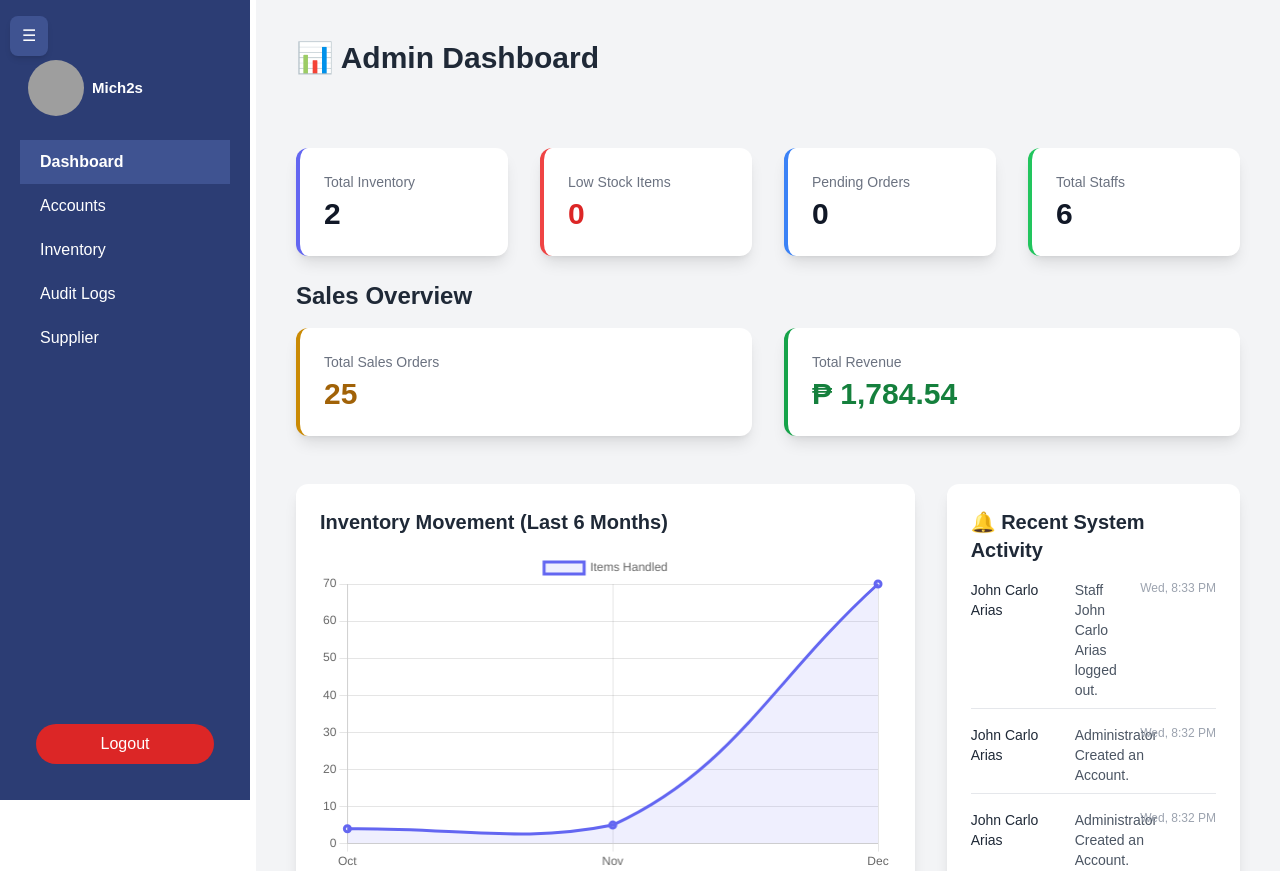
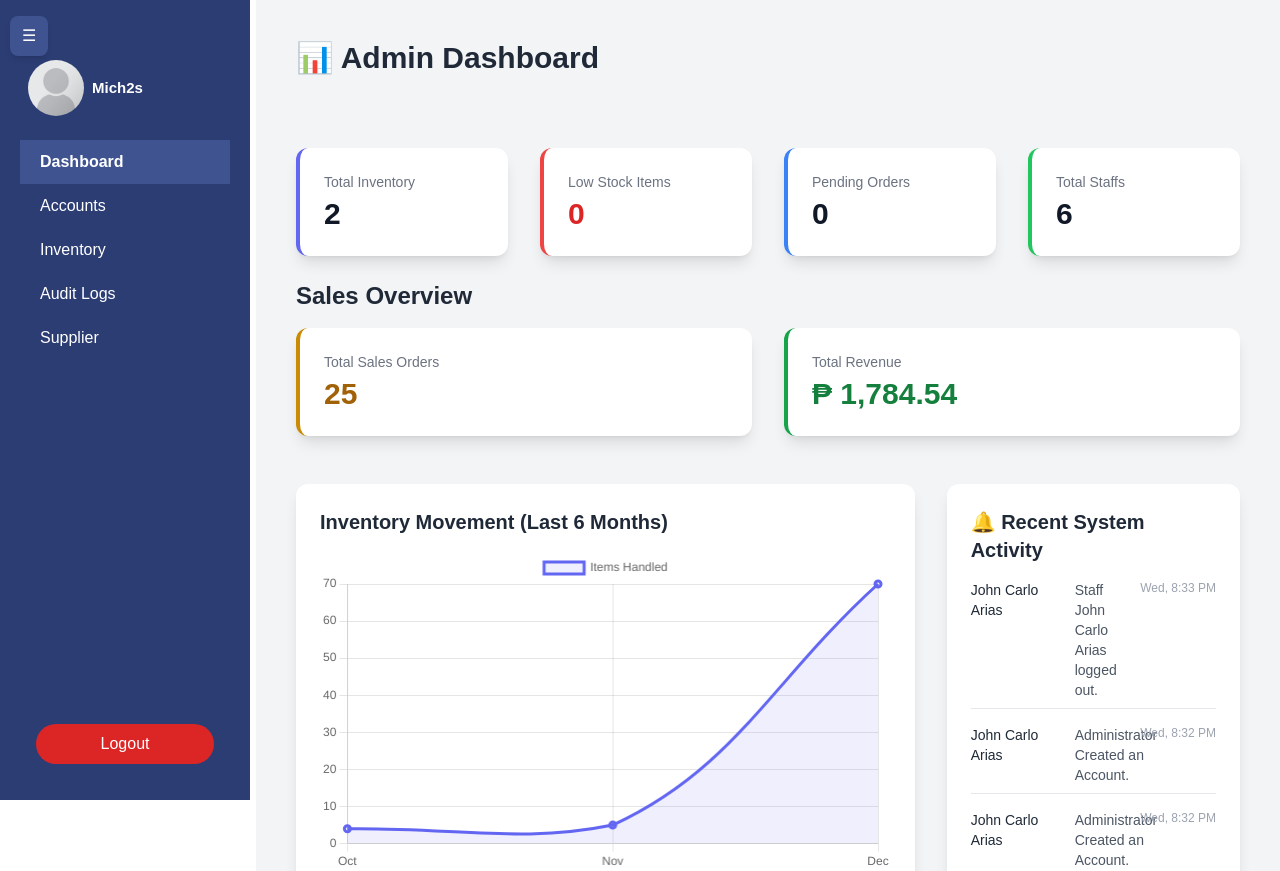
Before and after one commit to johncarlo03/Mini-ERP-System, a PHP site: page /admin/admin.php in a window 1280 px wide. Shown: the top 871 px of the page. Run offline with PHP 8.4, Linux system fonts and the light colour scheme; a user stored in the database is signed in; data comes from the database, SQL or seed files in the repository; some libraries are stand-ins or nearby versions; grey boxes are pictures that could not be loaded.

Commit message:
profile placeholder addition

```diff
--- a/user/admin/sidebar.php
+++ b/user/admin/sidebar.php
@@ -19,7 +19,7 @@ $logged_name = $logged_in_stmt->fetchColumn();
     <div class="flex justify-center items-center p-4"></div>
 
     <div class="flex items-center mb-4 p-2">
-        <img class="rounded-full mr-2 w-14 h-14" src="../../images/profile/placeholder.jpg" alt="">
+        <img class="rounded-full mr-2 w-14 h-14" src="../../images/profile/placeholder.png" alt="">
         <span style="font-size:15px; font-weight:bold;"><?= htmlspecialchars($logged_name) ?></span>
     </div>
 
```
